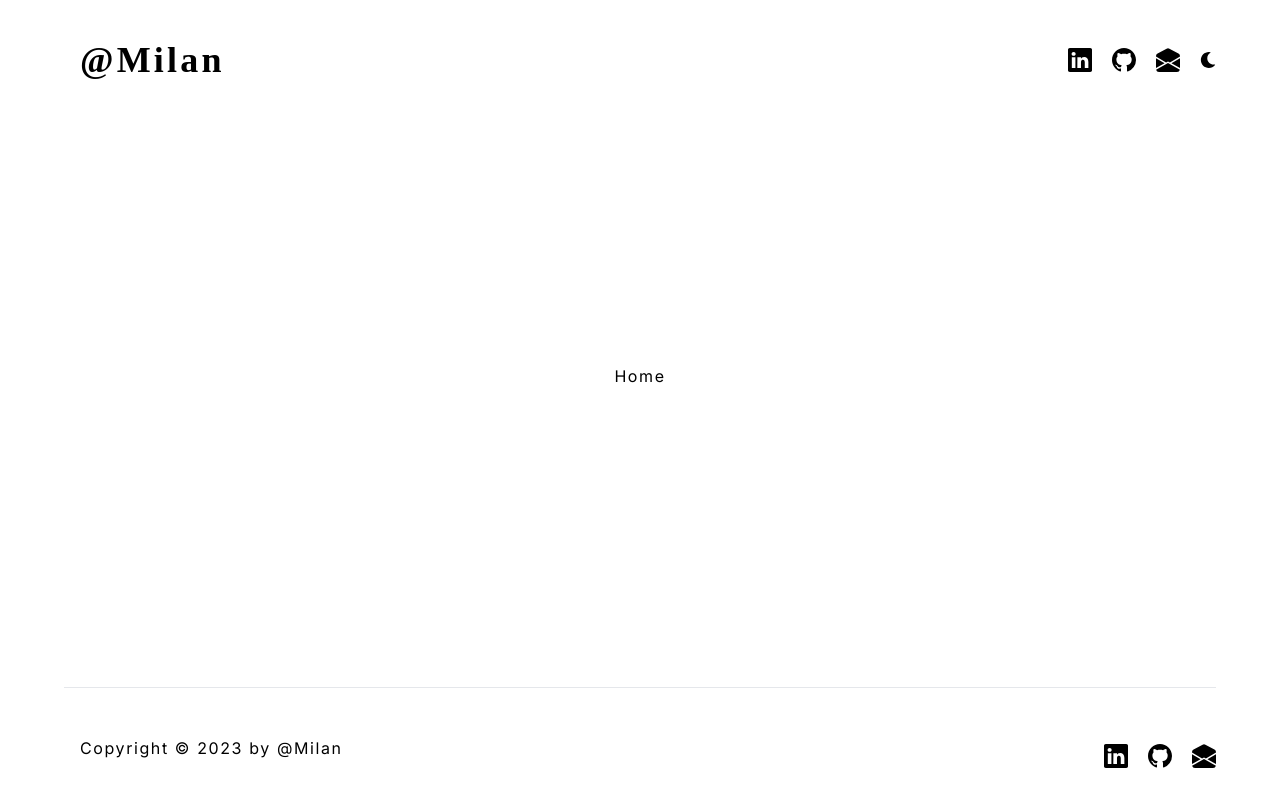
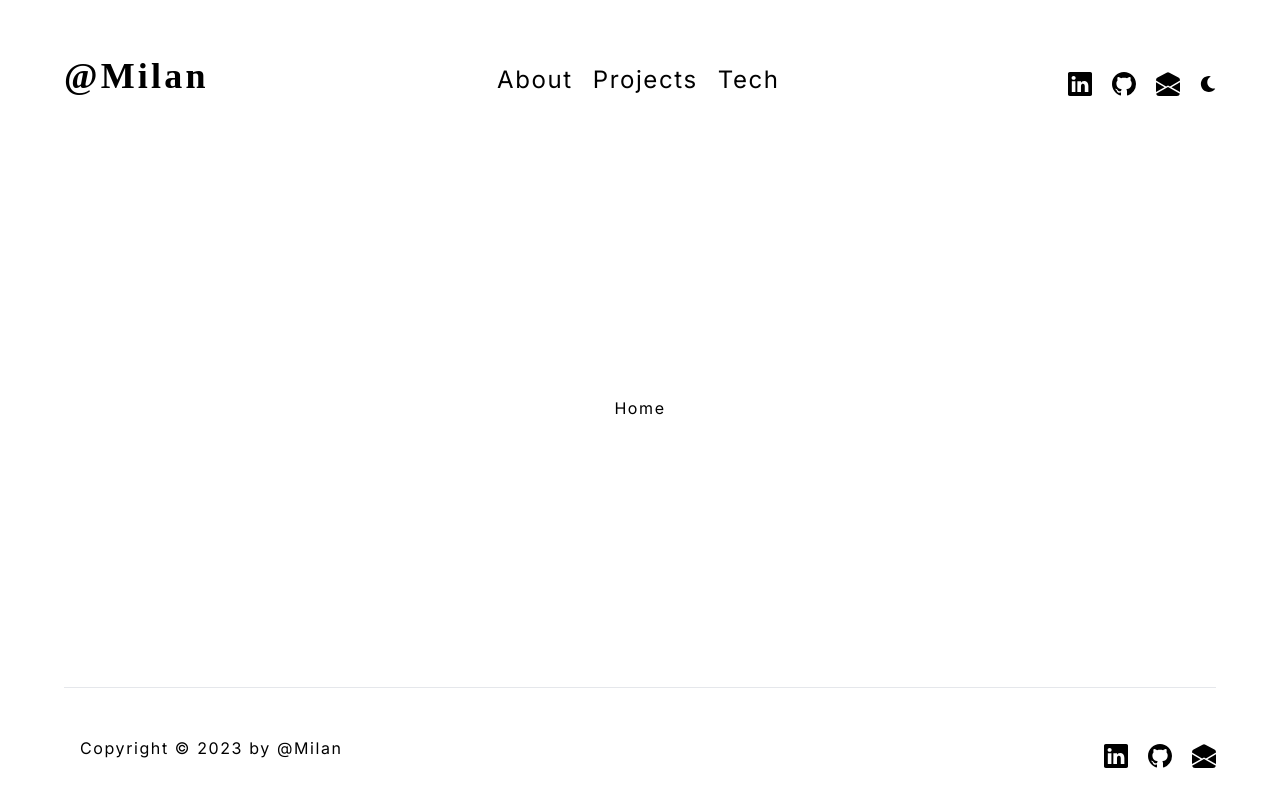
Before and after one commit to MILAN88888/nextjs-portfolio, a Next.js app: page / in a window 1280 px wide. Built offline with nearby package versions, Linux system fonts and the light colour scheme.

Commit message:
Added - Menu list in header

```diff
--- a/components/Header.tsx
+++ b/components/Header.tsx
@@ -1,17 +1,19 @@
 import React from "react";
 import { ThemeSwitcher } from "./ThemeSwitcher";
 import { MediaConnect } from "./MediaConnect";
+import { Menu } from "./Menu";
+import Link from "next/link";
 
 export const Header = () => {
   return (
     <div className="z-10 max-w-6xl w-full items-center justify-between md:flex lg:flex md:justify-between lg:justify-between">
-      <p className="left-0 top-0 flex w-full justify-center pb-6 pt-8  lg:static lg:w-auto  lg:rounded-xl lg:p-4">
-        <strong>
-          <span className="font-bold text-4xl title">@Milan</span>
-        </strong>
-        &nbsp;
+      <p className="left-0 top-0 flex w-full justify-center pb-6 pt-8 md:mb-10 lg:static lg:w-auto  lg:rounded-xl lg:mb-10">
+          <Link href="./"><span className="font-bold text-4xl title">@Milan</span></Link>
       </p>
-      <div className="bottom-0 left-0 flex  w-full items-end justify-center dark:from-black dark:via-black  md:auto md:flex md:items-end lg:static lg:h-auto lg:w-auto">
+      <div className="bottom-0 left-0 mb-6 flex  w-full items-end justify-center dark:from-black dark:via-black  md:auto md:flex md:items-end lg:static lg:h-auto lg:w-auto">
+        <Menu />
+      </div>
+      <div className="bottom-0 left-0 flex  w-full items-end justify-center dark:from-black dark:via-black  md:mb-4 md:flex md:items-end lg:mb-4 lg:static lg:h-auto lg:w-auto">
         <div className="flex items-center gap-5">
           <MediaConnect />
           <ThemeSwitcher />
```
